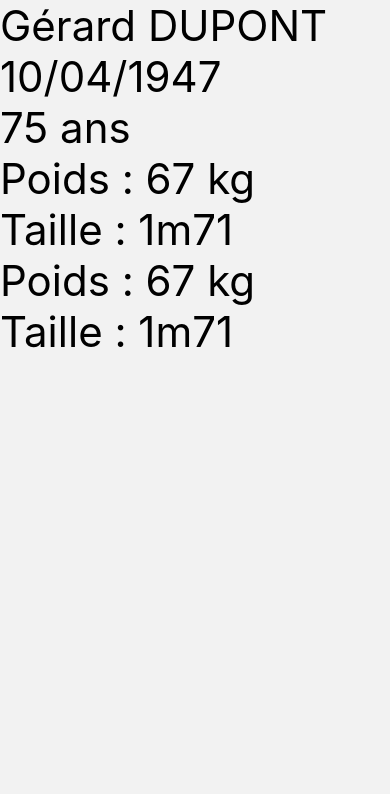
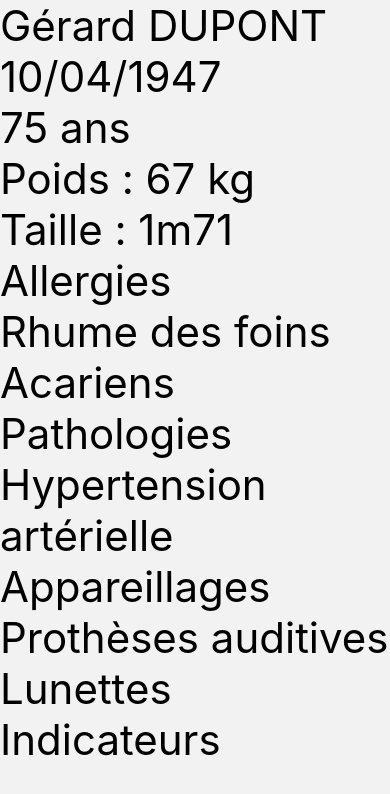
Before and after one commit to capucine-bois/PLD-SMART, a React Native app in the folder PLD-SMARTT/: screen /DossierMedical in a window 390 px wide. Shown: the top 794 px of the page. Built offline with nearby package versions, Linux system fonts and the light colour scheme.

Commit message:
add medical file part into main page dossier medical

```diff
--- a/PLD-SMARTT/DossierMedical/dossierMedical.js
+++ b/PLD-SMARTT/DossierMedical/dossierMedical.js
@@ -21,9 +21,30 @@ function DossierMedical() {
             <Text style={styles.text}>Poids : {poids} kg</Text>
             <Text style={styles.text}>Taille : {taille}</Text>
         </View>
-        <View style={styles.dossierMed}>
-            <Text style={styles.text}>Poids : {poids} kg</Text>
-            <Text style={styles.text}>Taille : {taille}</Text>
+        <View style={styles.etiquette}>
+            <Text style={styles.text}>Allergies</Text>
+            <View style={styles.contenuEtiquette}>
+                <Text style={styles.text}>Rhume des foins</Text>
+                <Text style={styles.text}>Acariens</Text>
+            </View>
+        </View>
+        <View style={styles.etiquette}>
+            <Text style={styles.text}>Pathologies</Text>
+            <View style={styles.contenuEtiquette}>
+                <Text style={styles.text}>Hypertension artérielle</Text>
+            </View>
+        </View>
+        <View style={styles.etiquette}>
+            <Text style={styles.text}>Appareillages</Text>
+            <View style={styles.contenuEtiquette}>
+                <Text style={styles.text}>Prothèses auditives</Text>
+                <Text style={styles.text}>Lunettes</Text>
+            </View>
+        </View>
+        <View style={styles.etiquette}>
+            <Text style={styles.text}>Indicateurs</Text>
+            <View style={styles.contenuEtiquette}>
+            </View>
         </View>
 
 
@@ -43,7 +64,10 @@ const styles = StyleSheet.create({
     profil:{
 
     },
-    dossierMed:{
+    etiquette:{
 
-    }
+    },
+    contenuEtiquette:{
+
+    },
   });
```
